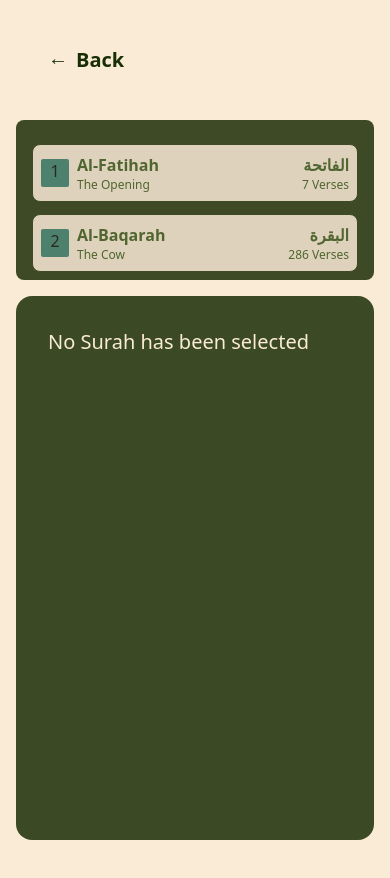
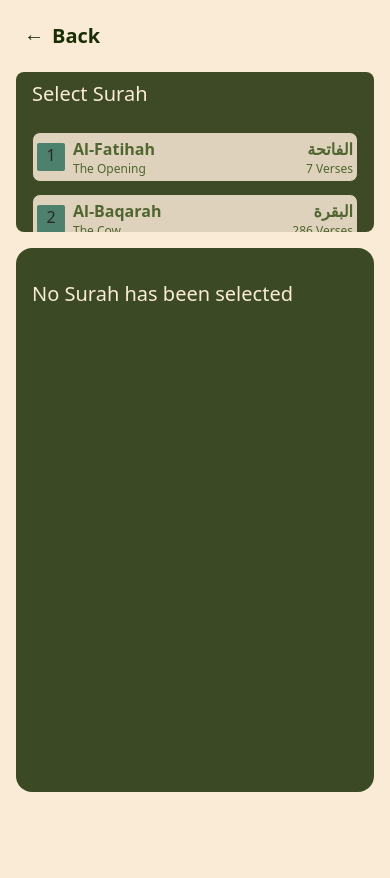
Before and after one commit to JikaMana/QuranHub, a React (Vite) app: page /reader in a window 390 px wide. Shown: the top 878 px of the page. Built offline with nearby package versions, Linux system fonts and the light colour scheme.

Commit message:
responsivity

```diff
--- a/src/layouts/QuranLayout.jsx
+++ b/src/layouts/QuranLayout.jsx
@@ -6,7 +6,7 @@ const QuranLayout = () => {
 
   return (
     <>
-      <div className="m-10">
+      <div className="m-4 lg:m-10">
         <button
           onClick={() => navigate(-1)}
           className="flex items-center text-xl font-semibold gap-2 text-lime-950 hover:text-white  hover:bg-lime-950 px-2 py-1 rounded-md"
--- a/src/pages/MushafReader.jsx
+++ b/src/pages/MushafReader.jsx
@@ -94,7 +94,7 @@ const MushafReader = () => {
   return (
     <section className="flex flex-col lg:flex-row gap-y-4 xl:mx-20 mx-4 lg:mx-10 h-screen lg:h-[80vh] overflow-hidden">
       <MushafReaderSurahBar />
-      <div className="flex-[0.8] bg-lime-950 opacity-85 xl:px-12 px-8 pt-4 pb-8 w-full mx-auto h-full lg:h-[80vh] overflow-y-scroll scrollbar-hide rounded-2xl">
+      <div className="flex-[0.8] bg-lime-950 opacity-85 xl:px-12 px-4 sm:px-8 pt-4 pb-8 w-full mx-auto h-full lg:h-[80vh] overflow-y-scroll scrollbar-hide rounded-2xl">
         {surahNumber ? (
           <>
             {loading ? (
@@ -104,7 +104,7 @@ const MushafReader = () => {
             ) : (
               <>
                 <div>
-                  <h1 className="text-center text-3xl text-[#faebd7] font-medium">
+                  <h1 className="text-center text-2xl sm:text-3xl text-[#faebd7] font-medium">
                     {surah?.englishNameTranslation} - ({surah?.englishName}){" "}
                     {surah?.name}
                   </h1>
@@ -113,7 +113,6 @@ const MushafReader = () => {
                       onClick={pauseAudio}
                       className="bg-[#faebd7] text-lime-800 rounded-lg px-4 py-2 mt-6 hover:bg-[#e9dbcb] flex items-center gap-x-2"
                     >
-                      {isPaused ? "Resume" : "Pause"}
                       <FaPause size={16} />
                     </button>
                     <button
@@ -128,7 +127,6 @@ const MushafReader = () => {
                       onClick={stopAudio}
                       className="bg-[#faebd7] text-lime-800 rounded-lg px-4 py-2 mt-6 hover:bg-[#e9dbcb] flex items-center gap-x-2"
                     >
-                      Stop
                       <FaStop size={16} />
                     </button>
                   </div>
@@ -136,7 +134,7 @@ const MushafReader = () => {
 
                 <audio ref={audioRef} />
 
-                <div className="mt-8">
+                <div className="mt-4 sm:mt-8">
                   <ul>
                     {surah?.ayahs.map((ayah) => {
                       const translation = surahTranslation.ayahs.find(
@@ -179,17 +177,21 @@ export default MushafReader;
 export function MushafReaderSurahBar() {
   return (
     <section className="overflow-y-scroll scrollbar-hide bg-lime-950 opacity-85 rounded-lg  h-40 lg:h-[80vh]">
+      <h3 className="text-[#faebd7] text-xl font-medium  mt-2 sm:mt-4 ml-4">
+        Select Surah
+      </h3>
+
       <div
         className="grid gap-3 opacity-85 -z-10 px-4 py-6 flex-[0.25]"
         style={{
-          gridTemplateColumns: "repeat(auto-fit, minmax(250px, 1fr))",
+          gridTemplateColumns: "repeat(auto-fit, minmax(220px, 1fr))",
         }}
       >
         {quranData.quranBasedOnSurah.map((q) => (
           <Link
             to={`/reader/${q.surah_number}`}
             key={q.surah_number}
-            className="flex justify-between items-center p-2 border-[1px] border-solid border-lime-950 rounded-lg bg-[#faebd7]"
+            className="flex justify-between items-center p-1 sm:p-2 border-[1px] border-solid border-lime-950 rounded-lg bg-[#faebd7]"
           >
             <div className="flex items-center gap-x-2">
               <div className="bg-[#317869] w-7 h-7 rounded-sm">
```
